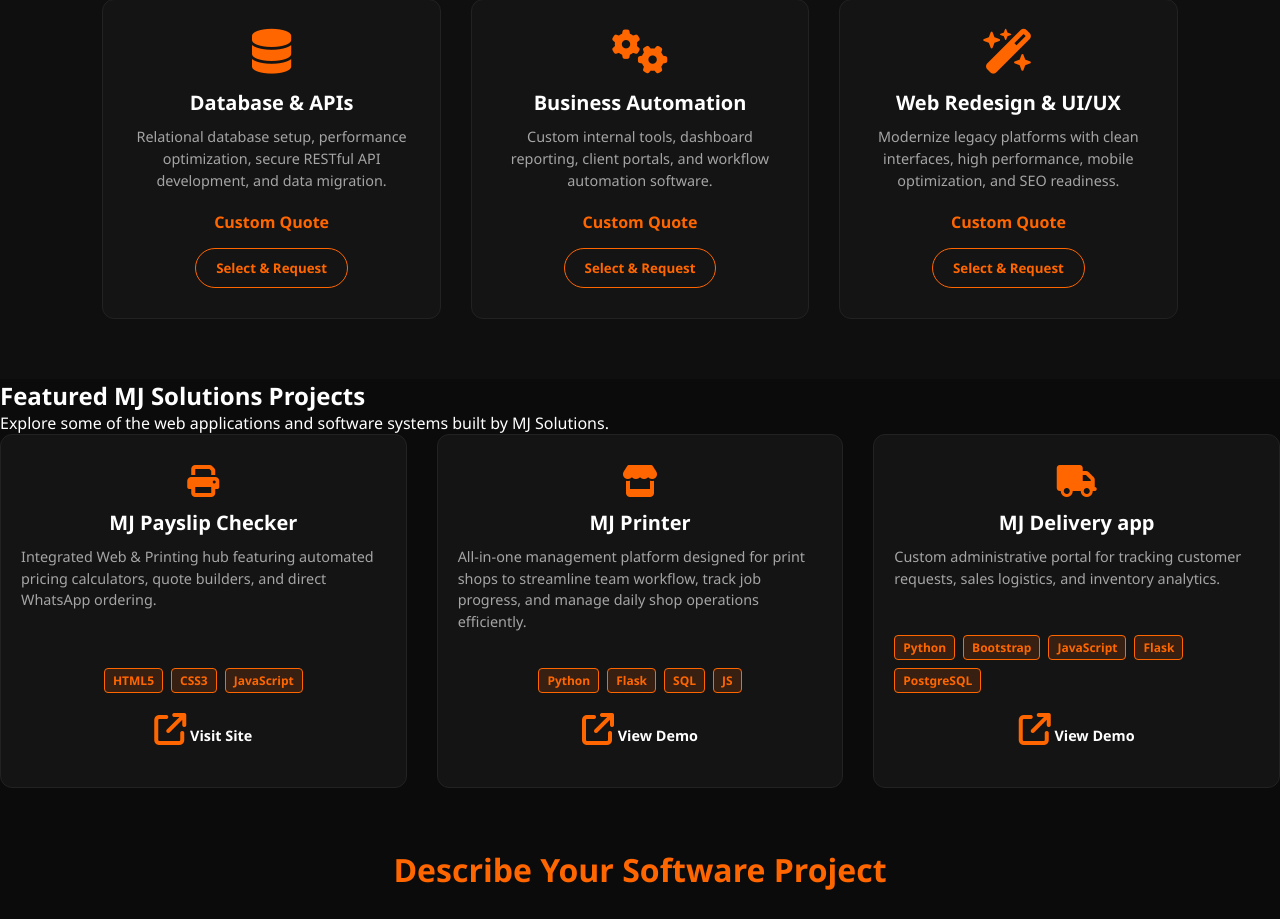
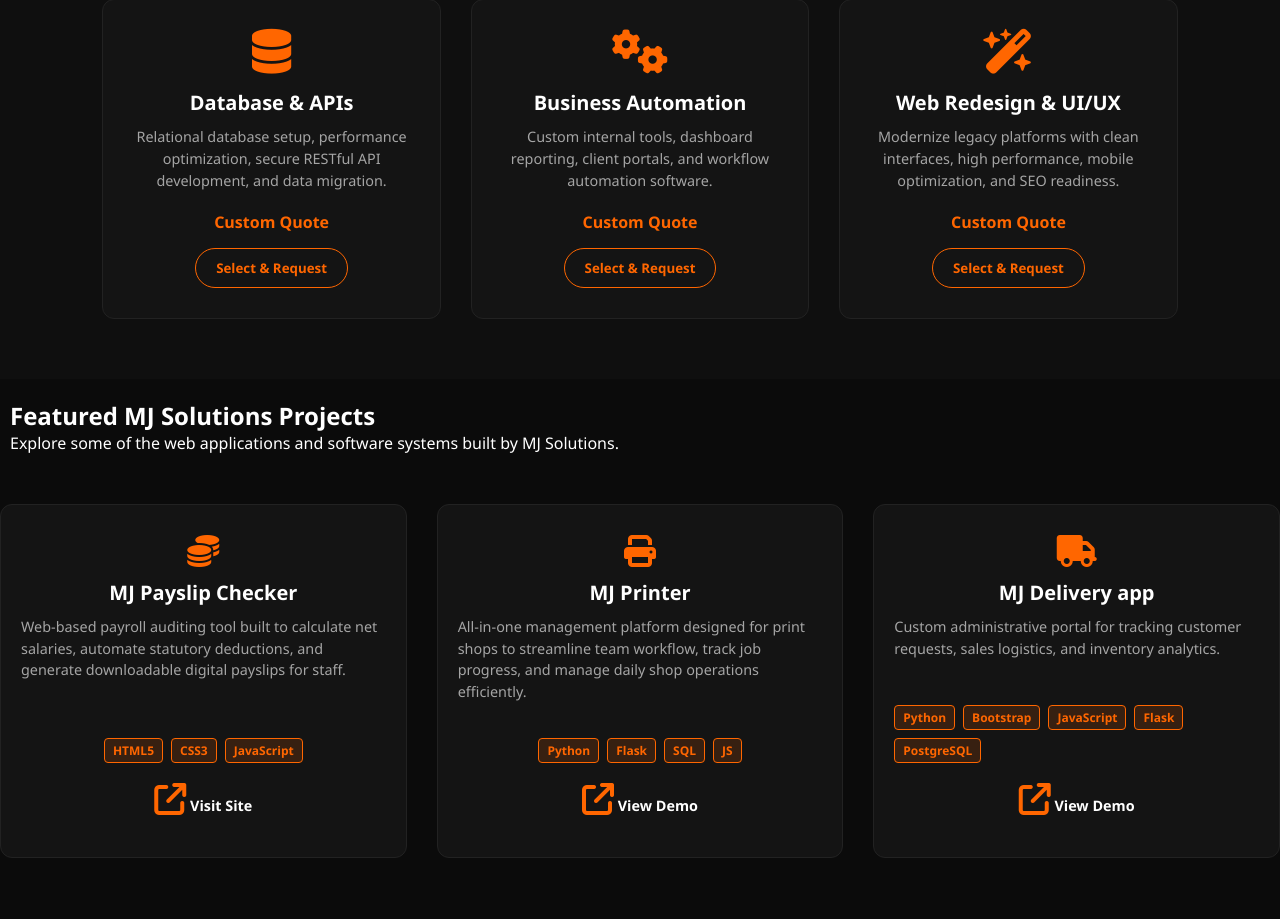
Before and after one commit to MichaelDanielLemakanit/mj-solutions, a Flask app: page /software in a window 1280 px wide. Shown: the part 778-1697 px from the top of the page. Run offline with Flask 3, Linux system fonts and the light colour scheme.

Commit message:
finalref

```diff
--- a/static/style.css
+++ b/static/style.css
@@ -632,7 +632,10 @@ input:focus, select:focus, textarea:focus {
     border-radius: 4px;
     font-weight: 600;
 }
-
+.section-sub{
+    margin-bottom: 50px;
+    padding: 0 10px;
+}
 .portfolio-link {
     display: inline-block;
     color: #ffffff;
--- a/templates/software.html
+++ b/templates/software.html
@@ -92,15 +92,15 @@
 
     <!-- Featured Portfolio Section -->
     <section id="portfolio" class="portfolio-section">
-        <h2>Featured MJ Solutions Projects</h2>
+        <h2 style="margin-top: 20px; padding: 0 10px;">Featured MJ Solutions Projects</h2>
         <p class="section-sub">Explore some of the web applications and software systems built by MJ Solutions.</p>
 
         <div class="catalog-grid">
 
             <div class="catalog-card portfolio-card">
-                <i class="fa-solid fa-print"></i>
+                <i class="fa-solid fa-coins"></i>
                 <h3>MJ Payslip Checker</h3>
-                <p>Integrated Web & Printing hub featuring automated pricing calculators, quote builders, and direct WhatsApp ordering.</p>
+                <p>Web-based payroll auditing tool built to calculate net salaries, automate statutory deductions, and generate downloadable digital payslips for staff.</p>
                 <div class="tech-stack">
                     <span>HTML5</span> <span>CSS3</span> <span>JavaScript</span>
                 </div>
@@ -108,7 +108,7 @@
             </div>
 
             <div class="catalog-card portfolio-card">
-                <i class="fa-solid fa-store"></i>
+                <i class="fa-solid fa-print"></i>
                 <h3>MJ Printer</h3>
                 <p>All-in-one management platform designed for print shops to streamline team workflow, track job progress, and manage daily shop operations efficiently.</p>
                 <div class="tech-stack">
```
